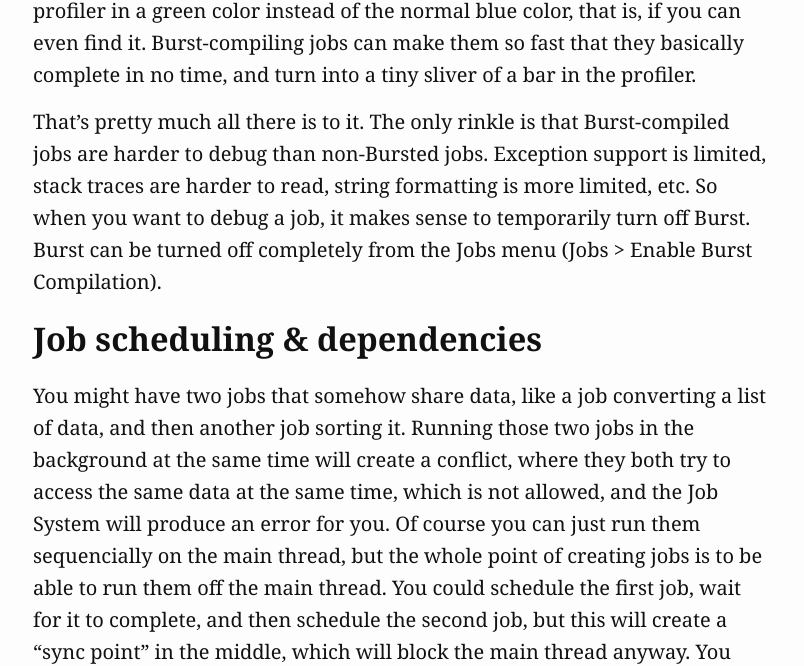
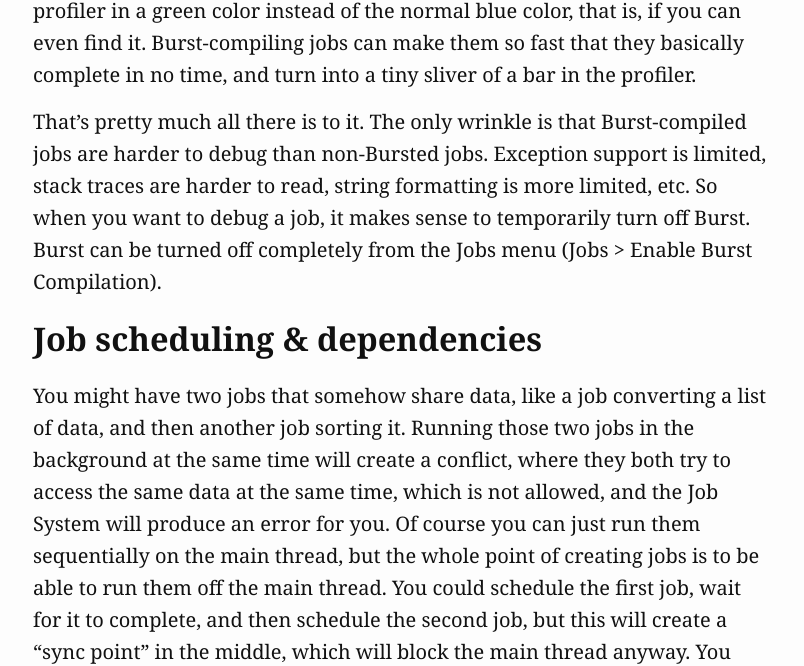
Before and after one commit to ulrikdamm/Ulrikdamm.github.io, a Jekyll site: the page built from _posts/2024-12-23-The-DOTS-Guide.md, in a window 1280 px wide and 1400 px high, scrolled down 8144 px. Shown: the part 152-818 px from the top of the window, without its empty margins (237-1041 px from the left). Built offline with Jekyll 4.4.1, drawn with Linux system fonts in a browser that asks for light colours; some of the changed text lies outside the part shown.

Commit message:
Spelling mistakes

```diff
--- a/_posts/2024-12-23-The-DOTS-Guide.md
+++ b/_posts/2024-12-23-The-DOTS-Guide.md
@@ -231,11 +231,11 @@ struct SumJob : IJob {
 
 That's all you need to do. When you run it now, it should appear in the profiler in a green color instead of the normal blue color, that is, if you can even find it. Burst-compiling jobs can make them so fast that they basically complete in no time, and turn into a tiny sliver of a bar in the profiler.
 
-That's pretty much all there is to it. The only rinkle is that Burst-compiled jobs are harder to debug than non-Bursted jobs. Exception support is limited, stack traces are harder to read, string formatting is more limited, etc. So when you want to debug a job, it makes sense to temporarily turn off Burst. Burst can be turned off completely from the Jobs menu (Jobs > Enable Burst Compilation).
+That's pretty much all there is to it. The only wrinkle is that Burst-compiled jobs are harder to debug than non-Bursted jobs. Exception support is limited, stack traces are harder to read, string formatting is more limited, etc. So when you want to debug a job, it makes sense to temporarily turn off Burst. Burst can be turned off completely from the Jobs menu (Jobs > Enable Burst Compilation).
 
 ### Job scheduling & dependencies
 
-You might have two jobs that somehow share data, like a job converting a list of data, and then another job sorting it. Running those two jobs in the background at the same time will create a conflict, where they both try to access the same data at the same time, which is not allowed, and the Job System will produce an error for you. Of course you can just run them sequencially on the main thread, but the whole point of creating jobs is to be able to run them off the main thread. You could schedule the first job, wait for it to complete, and then schedule the second job, but this will create a "sync point" in the middle, which will block the main thread anyway. You really want to schedule as much work as possible up front, to run everything without any sync points. To do that, we can schedule jobs with dependencies on other jobs. When a job is `.Schedule`d, you get a `JobHandle` back. This handle can be passed in when scheduling another job to create a dependency on the first job. This will make the second job run automatically when the first job is done.
+You might have two jobs that somehow share data, like a job converting a list of data, and then another job sorting it. Running those two jobs in the background at the same time will create a conflict, where they both try to access the same data at the same time, which is not allowed, and the Job System will produce an error for you. Of course you can just run them sequentially on the main thread, but the whole point of creating jobs is to be able to run them off the main thread. You could schedule the first job, wait for it to complete, and then schedule the second job, but this will create a "sync point" in the middle, which will block the main thread anyway. You really want to schedule as much work as possible up front, to run everything without any sync points. To do that, we can schedule jobs with dependencies on other jobs. When a job is `.Schedule`d, you get a `JobHandle` back. This handle can be passed in when scheduling another job to create a dependency on the first job. This will make the second job run automatically when the first job is done.
 
 Say you want to calculate a list of distances to all nearby waypoints, sorted by that distance. You have a `CalculateDistancesJob` job, which calculate the distance to each waypoint, and a `SortWaypointDistancesJob`, which sorts a list of `WaypointDistance`s. You can schedule these two jobs with a dependency, to make them run in the correct order:
 
```
Also changed, not shown: other parts of _posts/2024-12-23-The-DOTS-Guide.md (+12 -10 lines).
